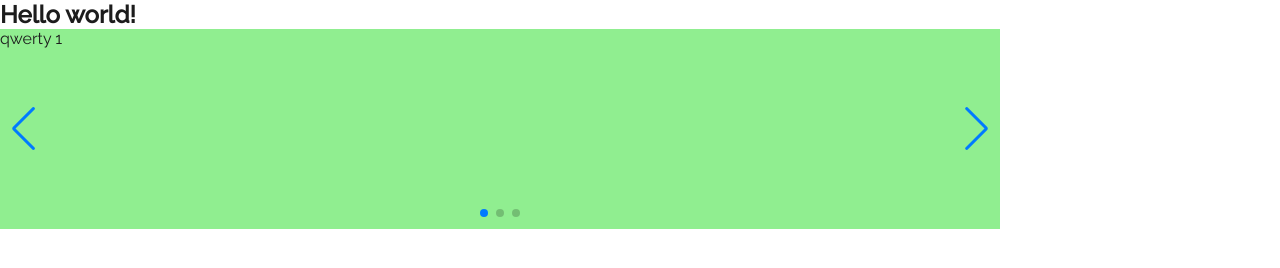
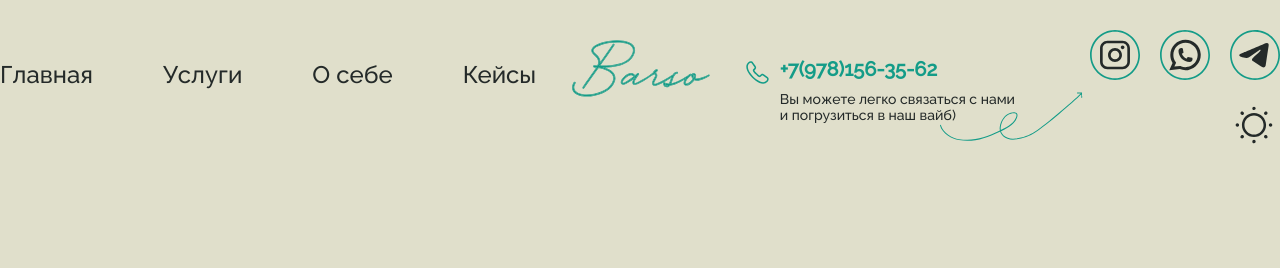
Before and after one commit to AlinaKuznetsova253/barsega-landing, a website built with Vite: page index.html in a window 1280 px wide. Built offline with nearby package versions, Linux system fonts and the light colour scheme.

Commit message:
create header

```diff
--- a/index.html
+++ b/index.html
@@ -8,29 +8,87 @@
     <link rel="stylesheet" href="/src/css/index.css" />
   </head>
   <body>
-    <div id="app">
-      <section class="hero">
-        <h1>Hello world!</h1>
-        <div style="width: 1000px; height: 1000px">
-          <div class="swiper">
-            <div class="swiper-wrapper">
-              <div class="swiper-slide">
-                <div class="swiper-slide-content"><p>qwerty 1</p></div>
+    <header class="header">
+      <div class="container">
+        <div class="header__content">
+          <nav class="menu">
+            <ul class="menu__list">
+              <li class="menu__item">
+                <a class="menu__link text-underline-animation" href="#"
+                  >Главная</a
+                >
+              </li>
+              <li class="menu__item">
+                <a class="menu__link text-underline-animation" href="#"
+                  >Услуги</a
+                >
+              </li>
+              <li class="menu__item">
+                <a class="menu__link text-underline-animation" href="#"
+                  >О себе</a
+                >
+              </li>
+              <li class="menu__item">
+                <a class="menu__link text-underline-animation" href="#"
+                  >Кейсы</a
+                >
+              </li>
+            </ul>
+          </nav>
+          <a class="logo" href="#">
+            <img class="logo-img" src="src/images/logo.svg" alt="logo" />
+          </a>
+          <div class="contacts">
+            <div class="phone-info">
+              <a class="phone-img" href="#">
+                <img src="src/images/call.svg" alt="Телефон" />
+              </a>
+            </div>
+            <div class="contact-info">
+              <div class="contact-info__item">
+                <a
+                  class="phone text-underline-animation"
+                  href="tel:+7(978)156-35-62"
+                  >+7(978)156-35-62</a
+                >
+                <p class="contact-info__text">
+                  Вы можете легко связаться с нами<br />
+                  и погрузиться в наш вайб)
+                </p>
+                <img class="arrow" src="src/images/arrow.svg" alt="Стрелка" />
               </div>
-              <div class="swiper-slide">
-                <div class="swiper-slide-content"><p>qwerty 2</p></div>
-              </div>
-              <div class="swiper-slide">
-                <div class="swiper-slide-content"><h1>qwerty 3</h1></div>
+              <div class="contact-icons">
+                <div class="contact-icons__item">
+                  <a class="icon" href="#">
+                    <img src="src/images/instagram.svg" alt="Instagram" />
+                  </a>
+                  <a class="icon" href="#">
+                    <img src="src/images/whatsapp.svg" alt="Whatsapp" />
+                  </a>
+                  <a class="icon" href="#">
+                    <img src="src/images/telegram.svg" alt="Telegram" />
+                  </a>
+                </div>
+                <div class="contact-icons__theme">
+                  <button
+                    id="theme-toggle"
+                    class="theme-button"
+                    aria-label="Переключить тему"
+                  >
+                    <img
+                      id="theme-icon"
+                      src="src/images/white.svg"
+                      alt="Сменить тему"
+                    />
+                  </button>
+                </div>
               </div>
             </div>
-            <div class="swiper-pagination"></div>
-            <div class="swiper-button-prev"></div>
-            <div class="swiper-button-next"></div>
           </div>
         </div>
-      </section>
-    </div>
+      </div>
+    </header>
+
     <script type="module" src="/src/js/index.js"></script>
   </body>
 </html>
--- /dev/null
+++ b/src/css/header.css
@@ -0,0 +1,104 @@
+.header__content {
+  /* padding-top: 30px; */
+  display: flex;
+  justify-content: space-between;
+  align-items: center;
+}
+
+.menu__list {
+  display: flex;
+  gap: 0 70px;
+}
+
+.text-underline-animation {
+  position: relative;
+  transition: color 0.3s ease;
+  width: fit-content;
+}
+
+.text-underline-animation::after {
+  content: "";
+  position: absolute;
+  left: 0;
+  bottom: -2px;
+  width: 0;
+  height: 2px;
+  background-color: var(--accent-color);
+  transition: width 0.3s ease;
+}
+
+.text-underline-animation:hover {
+  color: var(--accent-color);
+}
+
+.text-underline-animation:hover::after {
+  width: 100%;
+}
+
+.menu__link {
+  font-size: 24px;
+  font-weight: 500;
+}
+
+.contacts {
+  display: flex;
+  align-items: center;
+}
+
+.phone-img {
+  margin-right: 10px;
+}
+
+.contact-info {
+  display: flex;
+  align-items: center;
+  padding-top: 30px;
+}
+
+.contact-info__item {
+  display: flex;
+  flex-direction: column;
+  position: relative;
+  margin-right: 75px;
+}
+
+.phone {
+  color: var(--accent-color);
+  font-size: 20px;
+  font-weight: 700;
+  margin-bottom: 10px;
+}
+
+.contact-info__text {
+  font-size: 14px;
+  font-weight: 500;
+}
+
+.arrow {
+  position: absolute;
+  top: 50%;
+  left: 80%;
+  transform: translateX(-20%) rotate(-2deg);
+  width: 144px;
+  height: auto;
+  margin-top: 4px;
+  pointer-events: none;
+}
+
+.contact-icons__item {
+  display: flex;
+  align-items: center;
+  gap: 20px;
+}
+
+.contact-icons__theme {
+  display: flex;
+  justify-content: flex-end;
+  padding-top: 20px;
+}
+
+.theme-button {
+  background: transparent;
+  border: none;
+  cursor: pointer;
+}
--- a/src/css/hero.css
+++ b/src/css/hero.css
@@ -1,7 +1,3 @@
-body {
-  color: var(--labels-primary-color);
-}
-
 .swiper-slide-content {
   width: 100%;
   height: 200px;
--- a/src/css/index.css
+++ b/src/css/index.css
@@ -1,6 +1,7 @@
 @import "./variables.css";
 @import "./fonts.css";
 @import "./hero.css";
+@import "./header.css";
 
 body {
   font-size: 16px;
@@ -11,7 +12,7 @@ body {
   font-family: "Raleway", "Helvetica", sans-serif;
   padding: 0;
   margin: 0;
-  background-color: #fff;
+  background-color: #e0dfcb;
 }
 
 * {
@@ -26,14 +27,10 @@ html,
   height: 100%;
 }
 
-.wrapper {
+/* .wrapper {
   display: flex;
   flex-direction: column;
-}
-
-.content {
-  flex-grow: 1;
-}
+} */
 
 ul,
 nav,
@@ -48,6 +45,7 @@ li {
 
 a {
   text-decoration: none;
+  color: var(--labels-primary-color);
 }
 
 a:hover {
@@ -63,3 +61,8 @@ h6 {
   margin: 0;
   font-style: normal;
 }
+
+.container {
+  max-width: 1620px;
+  margin: 0 auto;
+}
--- a/src/css/variables.css
+++ b/src/css/variables.css
@@ -1,3 +1,7 @@
 :root {
-  --labels-primary-color: #1c1c1c;
+  --labels-primary-color: #242a29;
+  --accent-color: #149c88;
+  --ivory-color: #e0dfcb;
+  --accent-secondary-color: #a7d5be;
+  --white-color: #fff;
 }
--- a/src/js/index.js
+++ b/src/js/index.js
@@ -1 +1,5 @@
 import "./swiper";
+
+document.addEventListener("DOMContentLoaded", () => {
+  // code..
+});
```
Also changed, not shown: src/images/arrow.svg (added), src/images/black.svg (added), src/images/call.svg (added), src/images/instagram.svg (added), src/images/logo.svg (added), src/images/telegram.svg (added), src/images/whatsapp.svg (added), src/images/white.svg (added).
